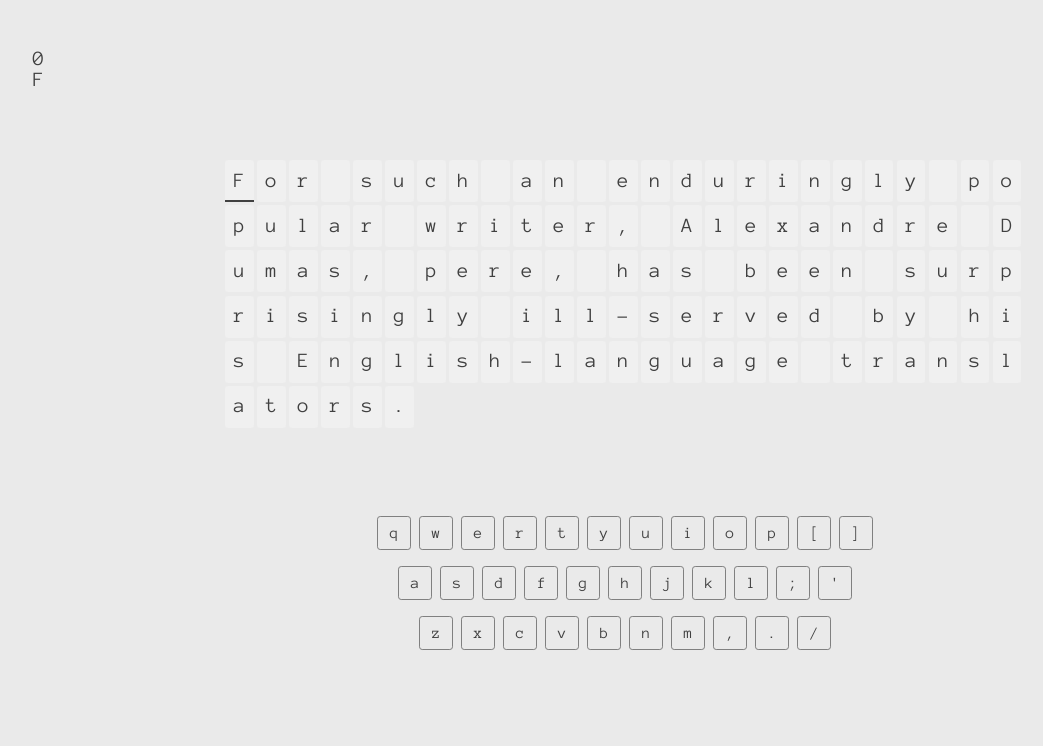
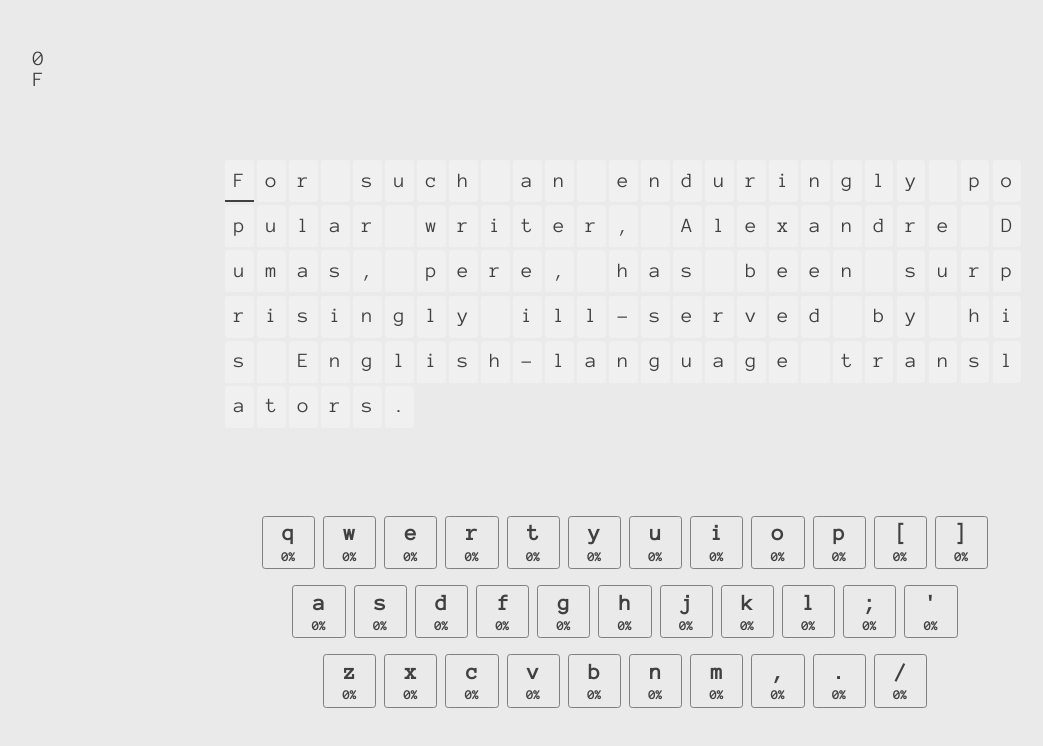
Before and after one commit to maximforever/letter-fixer, a website: page index.html in a window 1280 px wide. Shown: the whole page, without its empty margins (15-1058 px from the left). Drawn offline with Linux system fonts and the light colour scheme.

Commit message:
style keyboard keys

```diff
--- a/index.html
+++ b/index.html
@@ -27,43 +27,109 @@
 
     <div id="keyboard">
       <div class="row">
-        <span class="keyboard-key" id="q-key">q</span>
-        <span class="keyboard-key" id="w-key">w</span>
-        <span class="keyboard-key" id="e-key">e</span>
-        <span class="keyboard-key" id="r-key">r</span>
-        <span class="keyboard-key" id="t-key">t</span>
-        <span class="keyboard-key" id="y-key">y</span>
-        <span class="keyboard-key" id="u-key">u</span>
-        <span class="keyboard-key" id="i-key">i</span>
-        <span class="keyboard-key" id="o-key">o</span>
-        <span class="keyboard-key" id="p-key">p</span>
-        <span class="keyboard-key" id="[-key">[</span>
-        <span class="keyboard-key" id="]-key">]</span>
+        <span class="keyboard-key" id="q-key"
+          >q<span class="incorrect-label" id="q-key-incorrect">0%</span></span
+        >
+        <span class="keyboard-key" id="w-key"
+          >w<span class="incorrect-label" id="w-key-incorrect">0%</span></span
+        >
+        <span class="keyboard-key" id="e-key"
+          >e<span class="incorrect-label" id="e-key-incorrect">0%</span></span
+        >
+        <span class="keyboard-key" id="r-key"
+          >r<span class="incorrect-label" id="r-key-incorrect">0%</span></span
+        >
+        <span class="keyboard-key" id="t-key"
+          >t<span class="incorrect-label" id="t-key-incorrect">0%</span></span
+        >
+        <span class="keyboard-key" id="y-key"
+          >y<span class="incorrect-label" id="y-key-incorrect">0%</span></span
+        >
+        <span class="keyboard-key" id="u-key"
+          >u<span class="incorrect-label" id="u-key-incorrect">0%</span></span
+        >
+        <span class="keyboard-key" id="i-key"
+          >i<span class="incorrect-label" id="i-key-incorrect">0%</span></span
+        >
+        <span class="keyboard-key" id="o-key"
+          >o<span class="incorrect-label" id="o-key-incorrect">0%</span></span
+        >
+        <span class="keyboard-key" id="p-key"
+          >p<span class="incorrect-label" id="p-key-incorrect">0%</span></span
+        >
+        <span class="keyboard-key" id="[-key"
+          >[<span class="incorrect-label" id="[-key-incorrect">0%</span></span
+        >
+        <span class="keyboard-key" id="]-key"
+          >]<span class="incorrect-label" id="]-key-incorrect">0%</span></span
+        >
       </div>
       <div class="row">
-        <span class="keyboard-key" id="a-key">a</span>
-        <span class="keyboard-key" id="s-key">s</span>
-        <span class="keyboard-key" id="d-key">d</span>
-        <span class="keyboard-key" id="f-key">f</span>
-        <span class="keyboard-key" id="g-key">g</span>
-        <span class="keyboard-key" id="h-key">h</span>
-        <span class="keyboard-key" id="j-key">j</span>
-        <span class="keyboard-key" id="k-key">k</span>
-        <span class="keyboard-key" id="l-key">l</span>
-        <span class="keyboard-key" id=";-key">;</span>
-        <span class="keyboard-key" id="'-key">'</span>
+        <span class="keyboard-key" id="a-key"
+          >a<span class="incorrect-label" id="a-key-incorrect">0%</span></span
+        >
+        <span class="keyboard-key" id="s-key"
+          >s<span class="incorrect-label" id="s-key-incorrect">0%</span></span
+        >
+        <span class="keyboard-key" id="d-key"
+          >d<span class="incorrect-label" id="d-key-incorrect">0%</span></span
+        >
+        <span class="keyboard-key" id="f-key"
+          >f<span class="incorrect-label" id="f-key-incorrect">0%</span></span
+        >
+        <span class="keyboard-key" id="g-key"
+          >g<span class="incorrect-label" id="g-key-incorrect">0%</span></span
+        >
+        <span class="keyboard-key" id="h-key"
+          >h<span class="incorrect-label" id="h-key-incorrect">0%</span></span
+        >
+        <span class="keyboard-key" id="j-key"
+          >j<span class="incorrect-label" id="j-key-incorrect">0%</span></span
+        >
+        <span class="keyboard-key" id="k-key"
+          >k<span class="incorrect-label" id="k-key-incorrect">0%</span></span
+        >
+        <span class="keyboard-key" id="l-key"
+          >l<span class="incorrect-label" id="l-key-incorrect">0%</span></span
+        >
+        <span class="keyboard-key" id=";-key"
+          >;<span class="incorrect-label" id=";-key-incorrect">0%</span></span
+        >
+        <span class="keyboard-key" id="'-key"
+          >'<span class="incorrect-label" id="'-key-incorrect">0%</span></span
+        >
       </div>
       <div class="row">
-        <span class="keyboard-key" id="z-key">z</span>
-        <span class="keyboard-key" id="x-key">x</span>
-        <span class="keyboard-key" id="c-key">c</span>
-        <span class="keyboard-key" id="v-key">v</span>
-        <span class="keyboard-key" id="b-key">b</span>
-        <span class="keyboard-key" id="n-key">n</span>
-        <span class="keyboard-key" id="m-key">m</span>
-        <span class="keyboard-key" id=",-key">,</span>
-        <span class="keyboard-key" id=".-key">.</span>
-        <span class="keyboard-key" id="/-key">/</span>
+        <span class="keyboard-key" id="z-key"
+          >z<span class="incorrect-label" id="z-key-incorrect">0%</span></span
+        >
+        <span class="keyboard-key" id="x-key"
+          >x<span class="incorrect-label" id="x-key-incorrect">0%</span></span
+        >
+        <span class="keyboard-key" id="c-key"
+          >c<span class="incorrect-label" id="c-key-incorrect">0%</span></span
+        >
+        <span class="keyboard-key" id="v-key"
+          >v<span class="incorrect-label" id="v-key-incorrect">0%</span></span
+        >
+        <span class="keyboard-key" id="b-key"
+          >b<span class="incorrect-label" id="b-key-incorrect">0%</span></span
+        >
+        <span class="keyboard-key" id="n-key"
+          >n<span class="incorrect-label" id="n-key-incorrect">0%</span></span
+        >
+        <span class="keyboard-key" id="m-key"
+          >m<span class="incorrect-label" id="m-key-incorrect">0%</span></span
+        >
+        <span class="keyboard-key" id=",-key"
+          >,<span class="incorrect-label" id=",-key-incorrect">0%</span></span
+        >
+        <span class="keyboard-key" id=".-key"
+          >.<span class="incorrect-label" id=".-key-incorrect">0%</span></span
+        >
+        <span class="keyboard-key" id="/-key"
+          >/<span class="incorrect-label" id="/-key-incorrect">0%</span></span
+        >
       </div>
     </div>
 
--- a/script.js
+++ b/script.js
@@ -6,7 +6,8 @@
 const ALPHABET = "abcdefghijklmnopqrstuvwxyz";
 const PUNCTUATION = ".,?!'\";:- "; // the space at the end is intentional!
 const ALLOWED_CHARACTERS = ALPHABET + PUNCTUATION;
-const TEXT = `For such an enduringly popular writer, Alexandre Dumas, pere, has been surprisingly ill-served by his English-language translators.`;
+const TEXT = `For such an enduringly popular writer, Alexandre Dumas, pere,
+has been surprisingly ill-served by his English-language translators.`;
 const STATE = {
     allLetters: [],
     characterStats: {},
@@ -33,7 +34,7 @@
     firstLetterDiv === null || firstLetterDiv === void 0 ? void 0 : firstLetterDiv.classList.add("current");
 };
 const breakTextIntoCharacters = () => {
-    const individualCharacters = TEXT.split("");
+    const individualCharacters = TEXT.replace(/\n/g, " ").split("");
     STATE.allLetters = individualCharacters;
 };
 const addLetterElementsToScreen = () => {
--- a/src/script.ts
+++ b/src/script.ts
@@ -7,7 +7,8 @@
 const ALPHABET = "abcdefghijklmnopqrstuvwxyz";
 const PUNCTUATION = ".,?!'\";:- "; // the space at the end is intentional!
 const ALLOWED_CHARACTERS = ALPHABET + PUNCTUATION;
-const TEXT = `For such an enduringly popular writer, Alexandre Dumas, pere, has been surprisingly ill-served by his English-language translators.`;
+const TEXT = `For such an enduringly popular writer, Alexandre Dumas, pere,
+has been surprisingly ill-served by his English-language translators.`;
 // This is nowhere more true than in the case of his most famous and endlessly-adapted novel,
 // The Three Musketeers.`;
 
@@ -58,7 +59,7 @@
 };
 
 const breakTextIntoCharacters = () => {
-  const individualCharacters = TEXT.split("");
+  const individualCharacters = TEXT.replace(/\n/g, " ").split("");
   STATE.allLetters = individualCharacters;
 };
 
--- a/src/stylesheet.scss
+++ b/src/stylesheet.scss
@@ -74,13 +74,20 @@
 
   .keyboard-key {
     border: 1px solid gray;
-    height: 2rem;
-    width: 2rem;
-    text-align: center;
+    height: 3.2rem;
+    width: 3.2rem;
+    font-size: 1.4rem;
+    font-weight: 600;
     display: flex;
     justify-content: center;
     align-items: center;
+    flex-direction: column;
 
     border-radius: 0.2rem;
+
+    .incorrect-label {
+      padding-top: 0.4rem;
+      font-size: 0.8rem;
+    }
   }
 }
```
Also changed, not shown: stylesheet.css, 2 other files.
